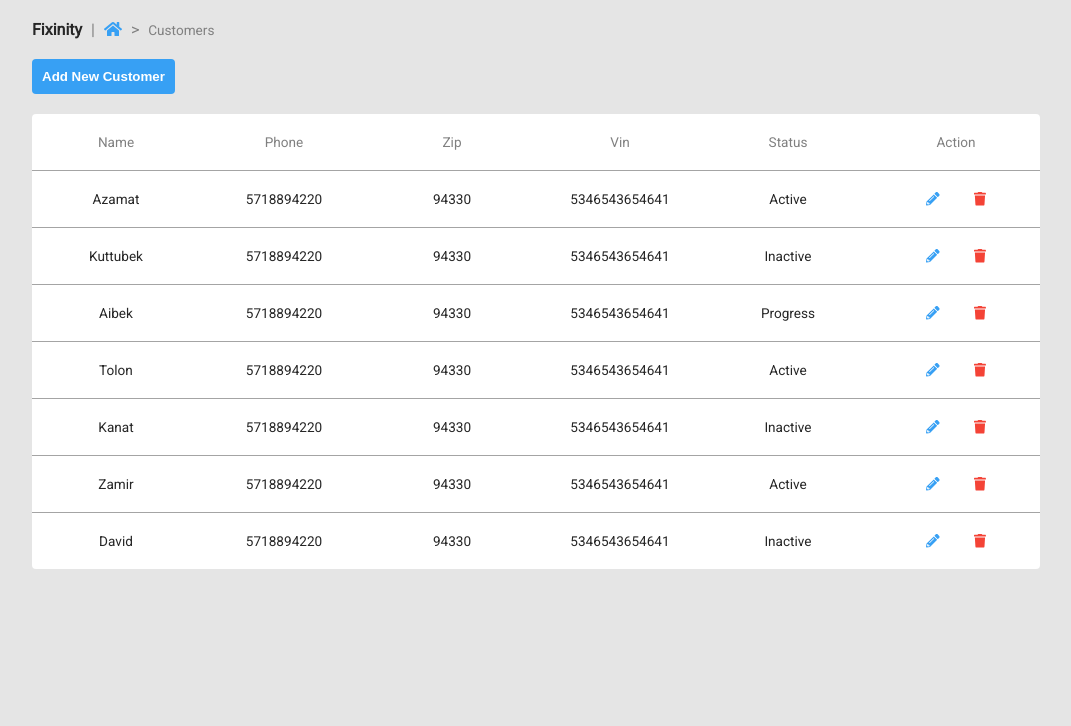
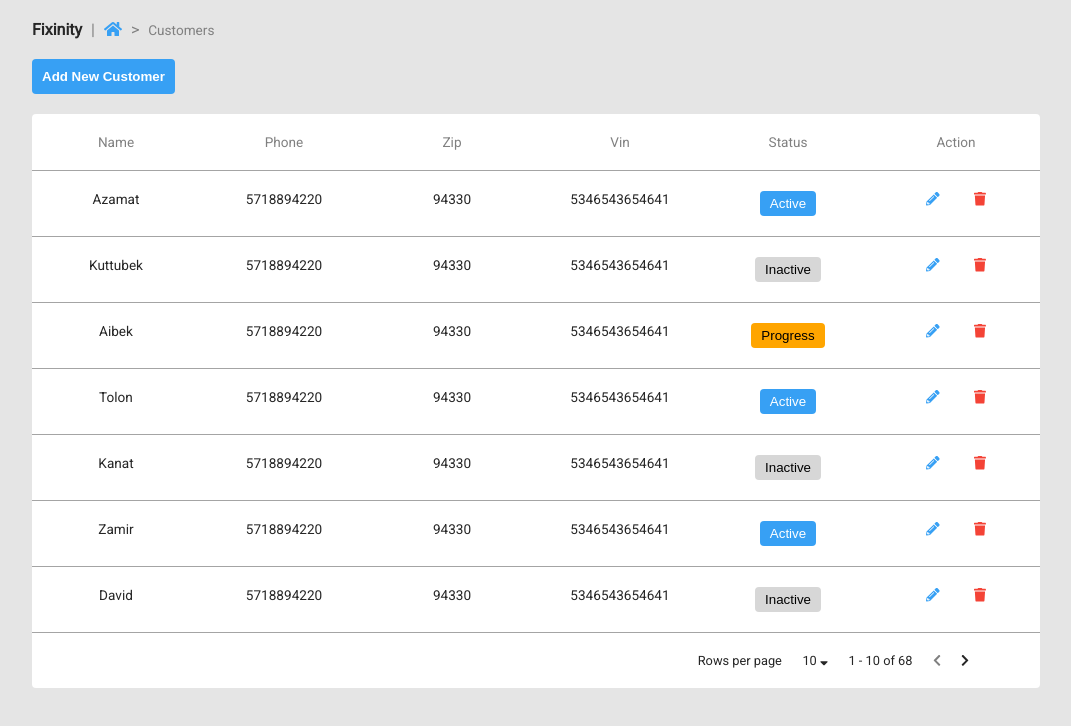
Before and after one commit to urakymzhan/fixinity-new, a React (Create React App) app: page / in a window 1280 px wide. Shown: the top 726 px of the page, without its empty margins (104-1175 px from the left). Built offline with nearby package versions, Linux system fonts and the light colour scheme.

Commit message:
pagination structure added

```diff
--- a/src/App.css
+++ b/src/App.css
@@ -1,3 +1,9 @@
+/* globals */
+button, input {
+    outline: none;
+    cursor: pointer;
+}
+/*  -------------------  */
 body {
     background: #e5e5e5;
     color: #808080;
@@ -41,12 +47,14 @@ body {
     display: flex;
     flex-wrap: nowrap;
     font-size: 85%;
+    cursor: pointer;
 }
 .tbody:hover {
     background-color: #d0d0d0;
 }
 .tbody > div, .thead > div {
-    width: 140px;
+    /* min-width: 120px; */
+    width: calc(100% / 6);
     padding: 20px;
     overflow: hidden;
 }
@@ -79,11 +87,9 @@ body {
 }
 #edit-customer {
     color: #37a0f4;
-    cursor: pointer;
 }
 #delete-customer {
     color: #f44336;
-    cursor: pointer;
 }
  .customers-header {
     font-size: 85%;
@@ -93,3 +99,42 @@ body {
      margin: auto 5px;
      color: #37a0f4;
  }
+ #status {
+    padding: 5px 10px;
+    border-style: none;
+    border-radius: 4px;
+ }
+ #status[value="Active"]{
+     background: #37a0f4;
+     color : #fff;
+ }
+ #status[value="Inactive"]{
+    background: #d7d7d7;
+}
+#status[value="Progress"]{
+    background: #ffa500;
+}
+
+/* pagination */
+
+.pagination {
+    padding: 20px 7%;
+    text-align: right;
+    font-size: 80%;
+    color: #262626;
+}
+.pag-dropdown {
+    margin: auto 2%;
+}
+.pag-total {
+    margin-right: 2%;
+}
+/* change its color based
+on page count start or end */
+.pag-left {
+    margin-right: 2%;
+    color: #808080;
+}
+.pag-right {
+
+}
--- a/src/components/CustomersList.jsx
+++ b/src/components/CustomersList.jsx
@@ -1,21 +1,17 @@
 // this should have
 
 // 1. Status
-// 2. Action (how deep we want to go. We can simply put icon)
+// 2. Action (depends how deep we want to go. We can simply put icon)
 //     1. Edit
 //     2. Delete
-
-// components
 
 import React, { Component } from 'react';
 import '../App.css';
 import { FontAwesomeIcon } from '@fortawesome/react-fontawesome'
 import {
-    faHome, faChevronRight,
-    faChevronLeft, faSortDown,
-    faPencilAlt, faTrash
-    }
-from '@fortawesome/free-solid-svg-icons';
+    faHome, faPencilAlt, faTrash, faChevronRight,
+    faChevronLeft, faSortDown
+} from '@fortawesome/free-solid-svg-icons';
 
 
 class CustomerList extends Component {
@@ -25,10 +21,10 @@ class CustomerList extends Component {
         if(this.props.data) {
             let headers = Object.keys(this.props.data[0]);
             //  console.log(headers);
-            // don't show id
+            // slicing out id
             let headerExceptId = headers.slice(1);
-            return headerExceptId.map((header) => {
-                return <div>{header}</div>
+            return headerExceptId.map((header, ind) => {
+                return <div key={ind}>{header}</div>
             })
         }
     }
@@ -43,23 +39,22 @@ class CustomerList extends Component {
                         {this.getHeader()}
                     </div>
                     {
-                        this.props.data.map((row) => {
+                        this.props.data.map((row, ind) => {
                             // destruction
-                        const { id, name, phone, zip, vin, status, action } = row;
+                            const { name, phone, zip, vin, status, action } = row;
                             return (
-                                <div className="tbody">
-                                      {/* don't show id */}
-                                    {/* <div>{id}</div> */}
+                                <div className="tbody" key={ind}>
                                     <div>{name}</div>
                                     <div>{phone}</div>
                                     <div>{zip}</div>
                                     <div>{vin}</div>
-                                    <div>{status}</div>
+                                    <div><input id="status" type="submit" value={status} /></div>
                                     <div id="action">{action} <span><FontAwesomeIcon id="edit-customer" icon={faPencilAlt}/> </span> <span><FontAwesomeIcon id="delete-customer" icon={faTrash}/> </span></div>
                                 </div>
                             )
                         })
                     }
+                    <Pagination />
                 </div>
             </div>
         )
@@ -70,4 +65,19 @@ function Header() {
     return <div className="nav-header"><span className="fixinity-header"> Fixinity </span>
      | <span className="home-header"> <FontAwesomeIcon icon={faHome}/> </span> > <span className="customers-header"> Customers </span></div>
 }
+
+function Pagination() {
+    return  <div className="pagination">
+                <span> Rows per page</span>
+                <span className="pag-dropdown"> 10 <FontAwesomeIcon icon={faSortDown}/></span>
+                <span className="pag-start"> 1 </span>
+                -
+                <span className="pag-end"> 10 </span>
+                of
+                <span className="pag-total"> 68 </span>
+                <span className="pag-left"> <FontAwesomeIcon icon={faChevronLeft}/> </span>
+                <span className="pag-right"> <FontAwesomeIcon icon={faChevronRight}/> </span>
+            </div>
+}
+
 export default CustomerList;
```
Also changed, not shown: 2 other files (tests, documents, lock files or other folders).
